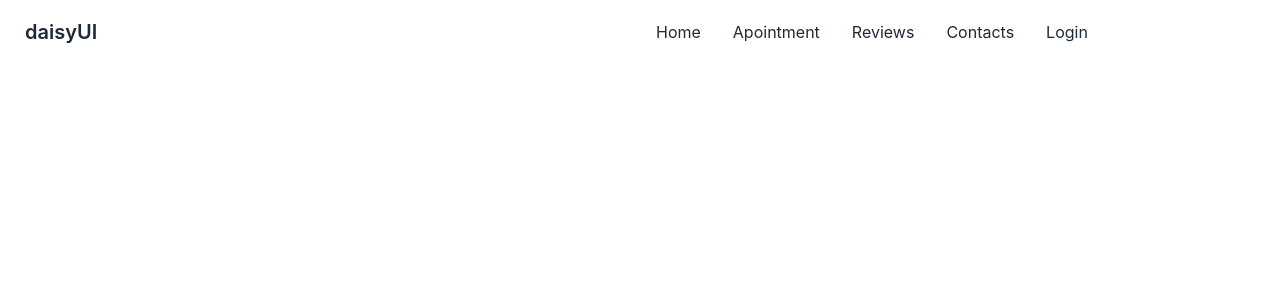
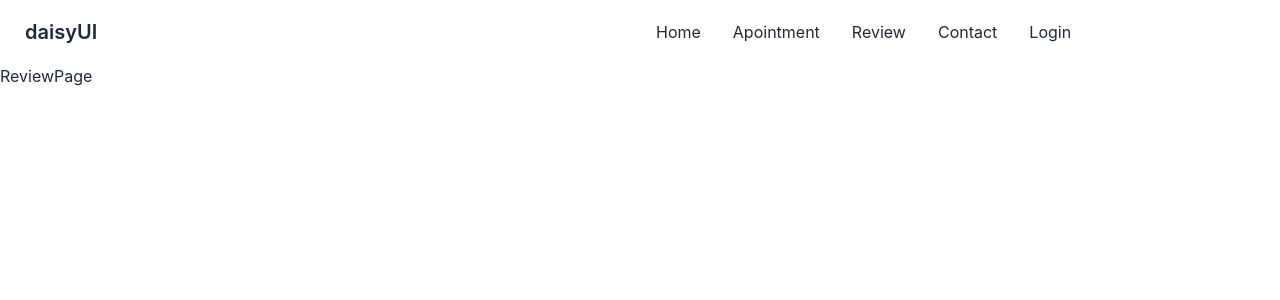
Before and after one commit to mislamsohag/doctors-portal, a React (Create React App) app: page /review in a window 1280 px wide. Shown: the top 300 px of the page. Built offline with nearby package versions, Linux system fonts and the light colour scheme.

Commit message:
conponant add

```diff
--- a/src/App.js
+++ b/src/App.js
@@ -3,6 +3,12 @@ import './App.css';
 import { Route, Routes } from 'react-router-dom';
 import Home from './Home/Home';
 import Navbar from './Sheard/Navbar/Navbar';
+import Apointment from './Pages/Apointment.js/Apointment';
+import Review from './Pages/Review/Review';
+import Contacts from './Pages/Contacts/Contacts';
+import Login from './Pages/Auth/Login/Login';
+import About from './Pages/About/About';
+
 
 function App() {
   return (
@@ -10,7 +16,12 @@ function App() {
       <Navbar></Navbar>
       <Routes>
         <Route path="/" element={<Home />} />
-        {/* <Route path="about" element={<About />} /> */}
+        <Route path="/home" element={<Home />} />
+        <Route path="/apointment" element={<Apointment />} />
+        <Route path="/review" element={<Review />} />
+        <Route path="/contact" element={<Contacts />} />
+        <Route path="/about" element={<About />} />
+        <Route path="/login" element={<Login />} />
       </Routes>
     </>
 
--- a/src/Home/Home.js
+++ b/src/Home/Home.js
@@ -1,10 +1,11 @@
 import React from 'react';
+import Banner from '../Pages/Banner/Banner';
 
 const Home = () => {
     return (
-        <div>
-            <h1>Home Page</h1>
-        </div>
+        <>
+            <Banner></Banner>
+        </>
     );
 };
 
--- a/src/Pages/Apointment.js/apointment.js
+++ b/src/Pages/Apointment.js/apointment.js
@@ -1,6 +1,6 @@
 import React from 'react';
 
-const apointment = () => {
+const Apointment = () => {
     return (
         <div>
             <h1>ApointmentPage</h1>
@@ -8,4 +8,4 @@ const apointment = () => {
     );
 };
 
-export default apointment;
+export default Apointment;
--- /dev/null
+++ b/src/Pages/Banner/Banner.js
@@ -0,0 +1,22 @@
+import React from 'react';
+
+const Banner = () => {
+    return (
+        <>
+            <div>
+                <div className="hero min-h-screen bg-base-200">
+                    <div className="hero-content flex-col lg:flex-row-reverse">
+                        <img src="https://api.lorem.space/image/movie?w=260&h=400" className="max-w-sm rounded-lg shadow-2xl" />
+                        <div>
+                            <h1 className="text-5xl font-bold">Box Office News!</h1>
+                            <p className="py-6">Provident cupiditate voluptatem et in. Quaerat fugiat ut assumenda excepturi exercitationem quasi. In deleniti eaque aut repudiandae et a id nisi.</p>
+                            <button className="btn btn-primary">Get Started</button>
+                        </div>
+                    </div>
+                </div>
+            </div>
+        </>
+    );
+};
+
+export default Banner;
--- a/src/Pages/Reviews/Reviews.js
+++ b/src/Pages/Review/Review.js
@@ -1,11 +1,11 @@
 import React from 'react';
 
-const Reviews = () => {
+const Review = () => {
     return (
         <div>
-            <h1>ReviewsPage</h1>
+            <h1>ReviewPage</h1>
         </div>
     );
 };
 
-export default Reviews;
+export default Review;
--- a/src/Sheard/Navbar/Navbar.js
+++ b/src/Sheard/Navbar/Navbar.js
@@ -5,8 +5,8 @@ const Navbar = () => {
     const manuItems = <>
         <li><Link to={'/home'}>Home</Link></li>
         <li><Link to={'/apointment'}>Apointment</Link></li>
-        <li><Link to={'/reviews'}>Reviews</Link></li>
-        <li><Link to={'/contacts'}>Contacts</Link></li>
+        <li><Link to={'/review'}>Review</Link></li>
+        <li><Link to={'/contact'}>Contact</Link></li>
         <li><Link to={'/login'}>Login</Link></li>
     </>
 
```
